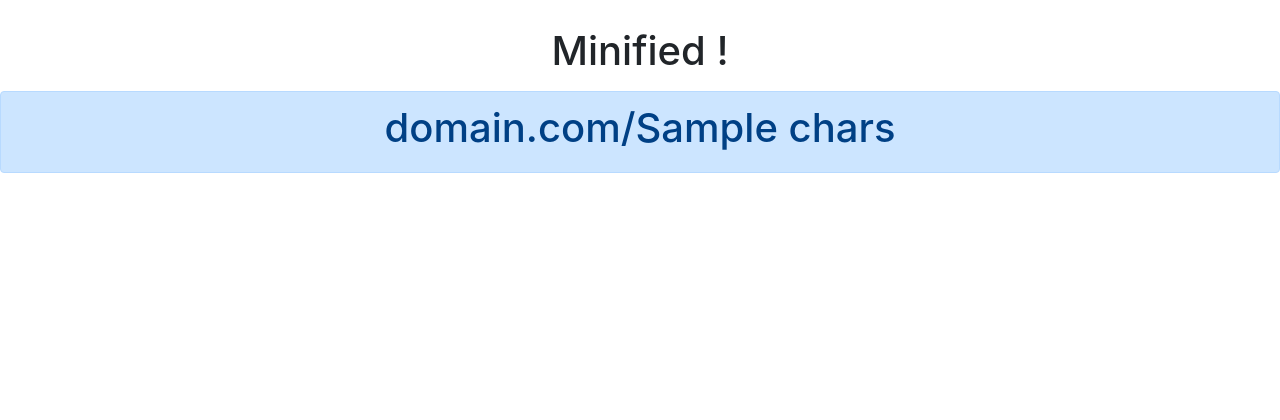
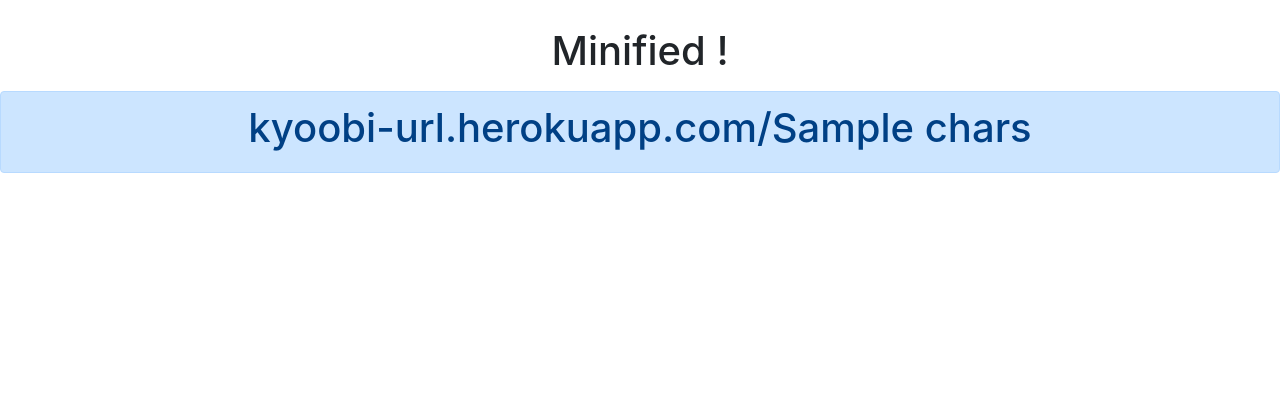
Before and after one commit to kyoobi/url-shortener, a Django app: template templates/urlcreated.html in a window 1280 px wide. Shown: the part 305-725 px from the top of the page. Run offline with Django 3.2, Linux system fonts and the light colour scheme; the template is opened without the code that fills it: most values are stand-ins (such as "Sample title", 1, 10 or a date in 2020); some libraries are stand-ins or nearby versions.

Commit message:
changed Procfile

```diff
--- a/templates/urlcreated.html
+++ b/templates/urlcreated.html
@@ -4,7 +4,7 @@
 <center>
     <h1 class="text-weight-bold mt-5">Minified !</h1>
     <div class="alert alert-primary mt-3" role="alert">
-        <h1 class="text-weight-bold">domain.com/{{ chars }}</h1>
+        <h1 class="text-weight-bold">kyoobi-url.herokuapp.com/{{ chars }}</h1>
     </div>
 </center>
 {% endblock content %}
```
Also changed, not shown: 1 other file.
